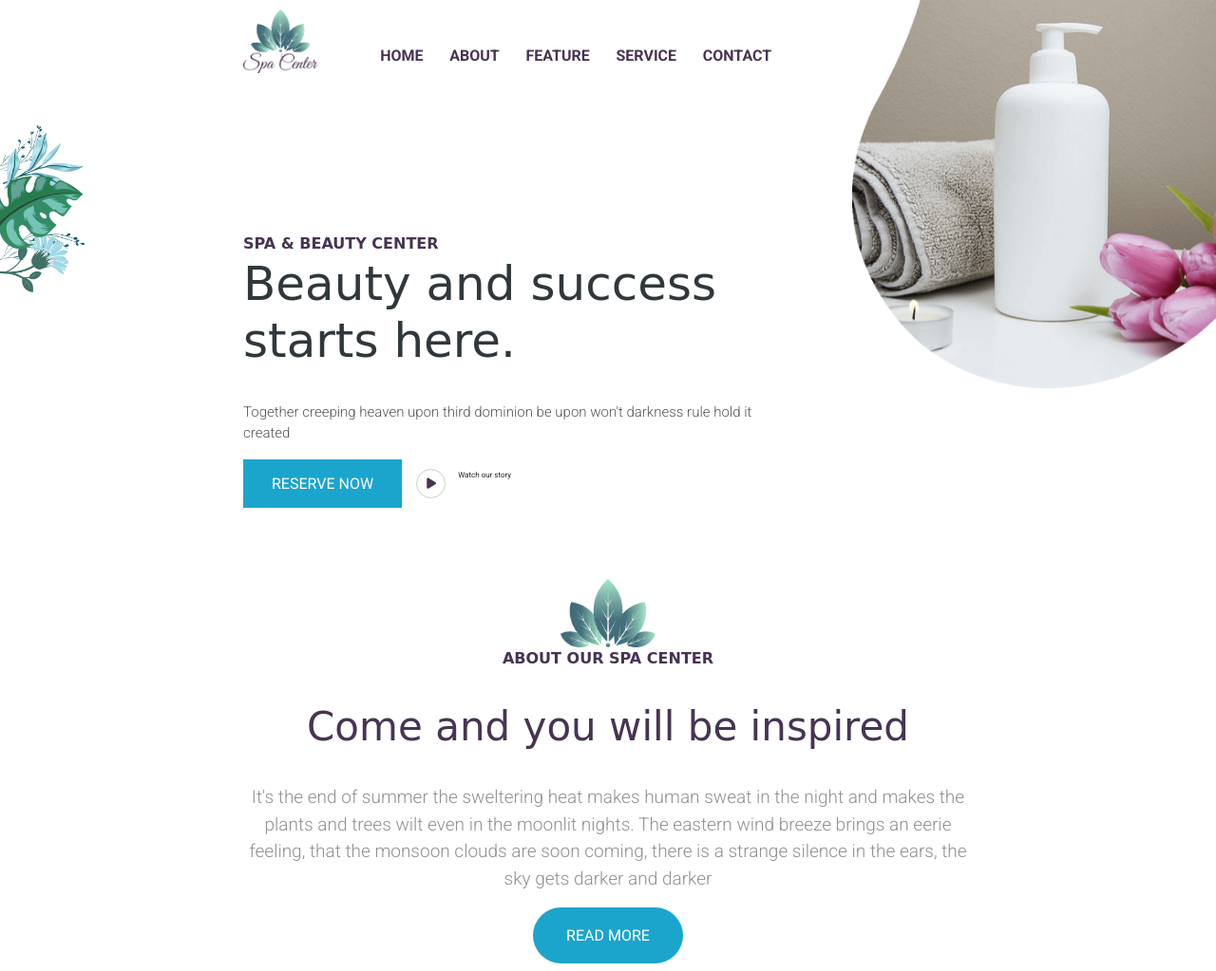
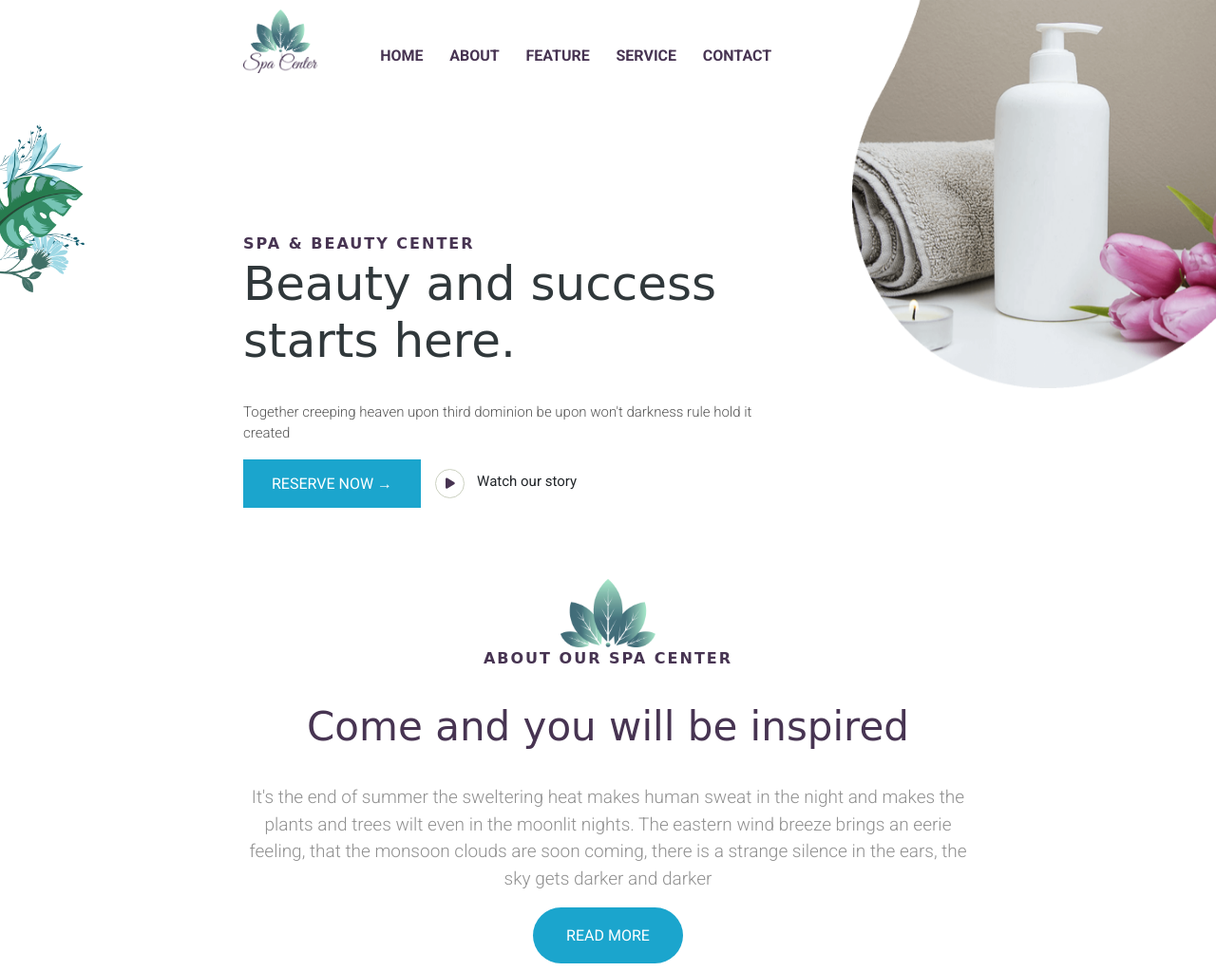
Before and after one commit to jszufa/projekt-big, a plain HTML site: page index.html in a window 1280 px wide. Shown: the top 1023 px of the page at 95% size. Drawn offline with nearby package versions, Linux system fonts and the light colour scheme; a web font is replaced by a local one.

Commit message:
final commit 1.01

```diff
--- a/index.html
+++ b/index.html
@@ -64,7 +64,7 @@
                 <p class="mh-second-p">Together creeping heaven upon third dominion be upon won't darkness rule hold it
                     created</p>
                 <div class="row-custom">
-                    <button class="reserve-now-btn">Reserve now</button>
+                    <button class="reserve-now-btn">Reserve now &#8594;</button>
                     <div class="circle-icon">
                         <i class="fa-solid fa-play"></i>
                     </div>
--- a/js/main.js
+++ b/js/main.js
@@ -130,7 +130,7 @@ $(document).ready(function () {
                 console.log(resJson);
 
                 pElement.className = 'green';
-                pElement.innerHTML = `Dziękujemy ${$('#flname')[0].value}. Zostałeś zapisany!`;
+                pElement.innerHTML = `Dziękujemy ${resJson.appointment.name}. Zostałeś zapisany!`;
                 $('.form-last-element').after(pElement);
 
             })
--- a/scss/base/_global.scss
+++ b/scss/base/_global.scss
@@ -12,6 +12,10 @@ h2 {
 
 h3 {
     font-size: 22px;
+}
+
+p {
+    line-height: 1.5;
 }
 
 
--- a/scss/layout/_about.scss
+++ b/scss/layout/_about.scss
@@ -6,13 +6,14 @@
     }
 
     .img-small-logo {
-        width: 100px;
+        max-width: 100px;
     }
 
     .about-first-p {
         font-weight: bold;
         text-transform: uppercase;
         margin-bottom: 0;
+        letter-spacing: 2px;
     }
 
     .about-second-p {
--- a/scss/layout/_header.scss
+++ b/scss/layout/_header.scss
@@ -17,6 +17,7 @@
             font-weight: bold;
             text-transform: uppercase;
             margin-bottom: 0;
+            letter-spacing: 2px;
         }
 
         .mh-second-p {
@@ -28,6 +29,7 @@
         .row-custom {
             display: flex;
             align-items: center;
+            flex-wrap: wrap;
 
             .reserve-now-btn {
 
@@ -57,7 +59,8 @@
             }
 
             .circle-icon-p {
-                font-size: 0.5em;
+                font-size: 15px;
+                margin-top: auto;
             }
 
         }
--- a/scss/layout/_reservation-form.scss
+++ b/scss/layout/_reservation-form.scss
@@ -86,8 +86,6 @@
 
         .container-fluid {
 
-
-
             img {
 
                 width: 40%;
--- a/scss/style.scss
+++ b/scss/style.scss
@@ -11,7 +11,7 @@
 @import 'layout/about';
 @import 'layout/feature-section';
 @import 'layout/procedures';
-@import 'layout/blog';
+@import 'layout/team';
 @import 'layout/reservation-form';
 @import 'layout/contact';
 @import 'layout/footer';
```
Also changed, not shown: css/style.css, scss/layout/_team.scss (renamed from scss/layout/_blog.scss), 1 other file.
